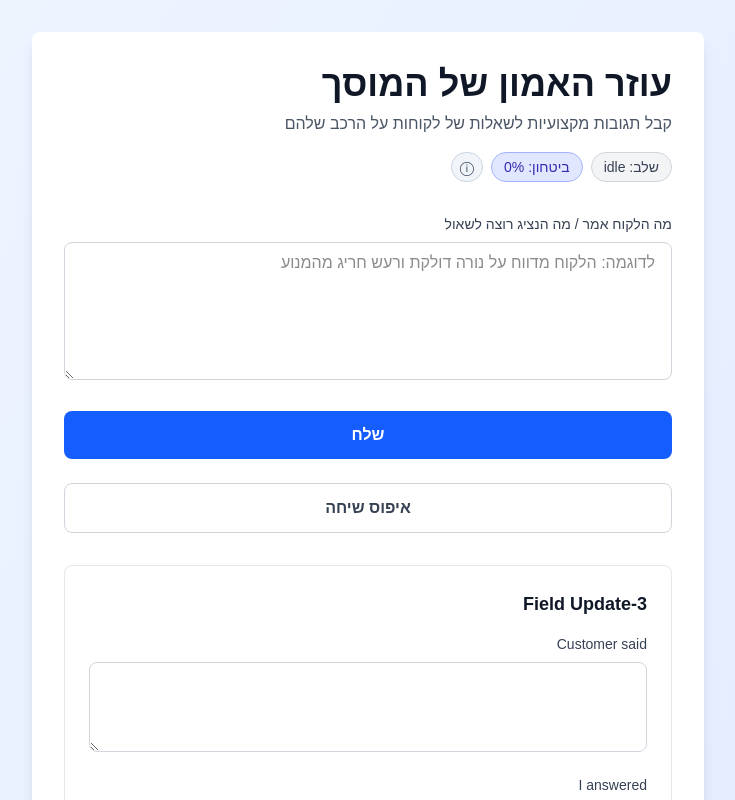
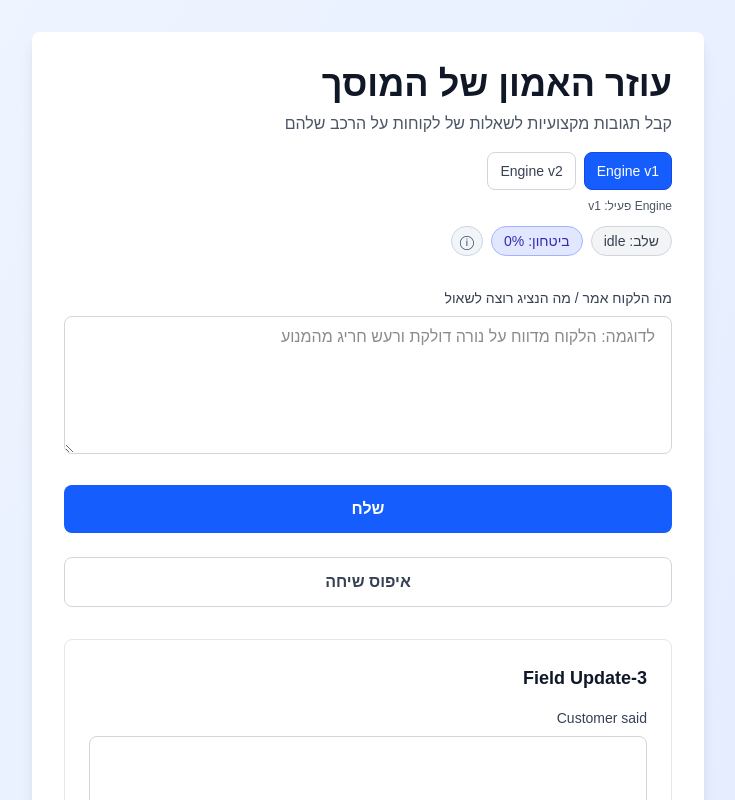
Before and after one commit to itayshabtay452/GarageTrustAsistant, a Next.js app: page / in a window 1280 px wide. Shown: the top 800 px of the page, without its empty margins (272-1007 px from the left). Built offline with nearby package versions, Linux system fonts and the light colour scheme.

Commit message:
feat(ui): add engine mode toggle scaffold (v1/v2)

```diff
--- a/app/page.tsx
+++ b/app/page.tsx
@@ -37,6 +37,8 @@ type ApiErrorResponse = {
 
 type ApiResponse = ApiSuccessResponse | ApiErrorResponse;
 
+type EngineMode = "v1" | "v2";
+
 export default function Home() {
   const [inputText, setInputText] = useState("");
   const [conversationMessages, setConversationMessages] = useState<
@@ -53,6 +55,7 @@ export default function Home() {
   const [updateIAnswered, setUpdateIAnswered] = useState("");
   const [updateCustomerReacted, setUpdateCustomerReacted] = useState("");
   const [isAwaitingAgentChoice, setIsAwaitingAgentChoice] = useState(false);
+  const [engineMode, setEngineMode] = useState<EngineMode>("v1");
   const [loading, setLoading] = useState(false);
   const [error, setError] = useState<string | null>(null);
   const data = response?.ok ? response.data : null;
@@ -271,6 +274,40 @@ export default function Home() {
             <p className="text-gray-600 mb-4">
               קבל תגובות מקצועיות לשאלות של לקוחות על הרכב שלהם
             </p>
+            <div className="mb-3">
+              <div className="flex items-center gap-2">
+                <button
+                  type="button"
+                  onClick={() => setEngineMode("v1")}
+                  className={`px-3 py-2 rounded-lg border text-sm font-medium transition-colors ${
+                    engineMode === "v1"
+                      ? "bg-blue-600 border-blue-700 text-white"
+                      : "bg-white border-gray-300 text-gray-700 hover:bg-gray-50"
+                  }`}
+                >
+                  Engine v1
+                </button>
+                <button
+                  type="button"
+                  onClick={() => setEngineMode("v2")}
+                  className={`px-3 py-2 rounded-lg border text-sm font-medium transition-colors ${
+                    engineMode === "v2"
+                      ? "bg-blue-600 border-blue-700 text-white"
+                      : "bg-white border-gray-300 text-gray-700 hover:bg-gray-50"
+                  }`}
+                >
+                  Engine v2
+                </button>
+              </div>
+              <p className="mt-2 text-xs text-gray-600">
+                Engine פעיל: {engineMode}
+              </p>
+            </div>
+            {engineMode === "v2" && (
+              <div className="mb-4 p-3 rounded-lg border border-amber-300 bg-amber-50 text-amber-800 text-sm">
+                POC: תצוגת v2 תופיע כאן (ללא שינוי התנהגות עדיין)
+              </div>
+            )}
             <div className="flex flex-wrap items-center gap-2 text-sm">
               <span className="px-3 py-1 rounded-full bg-gray-100 border border-gray-300 text-gray-700">
                 שלב: {phase}
```
